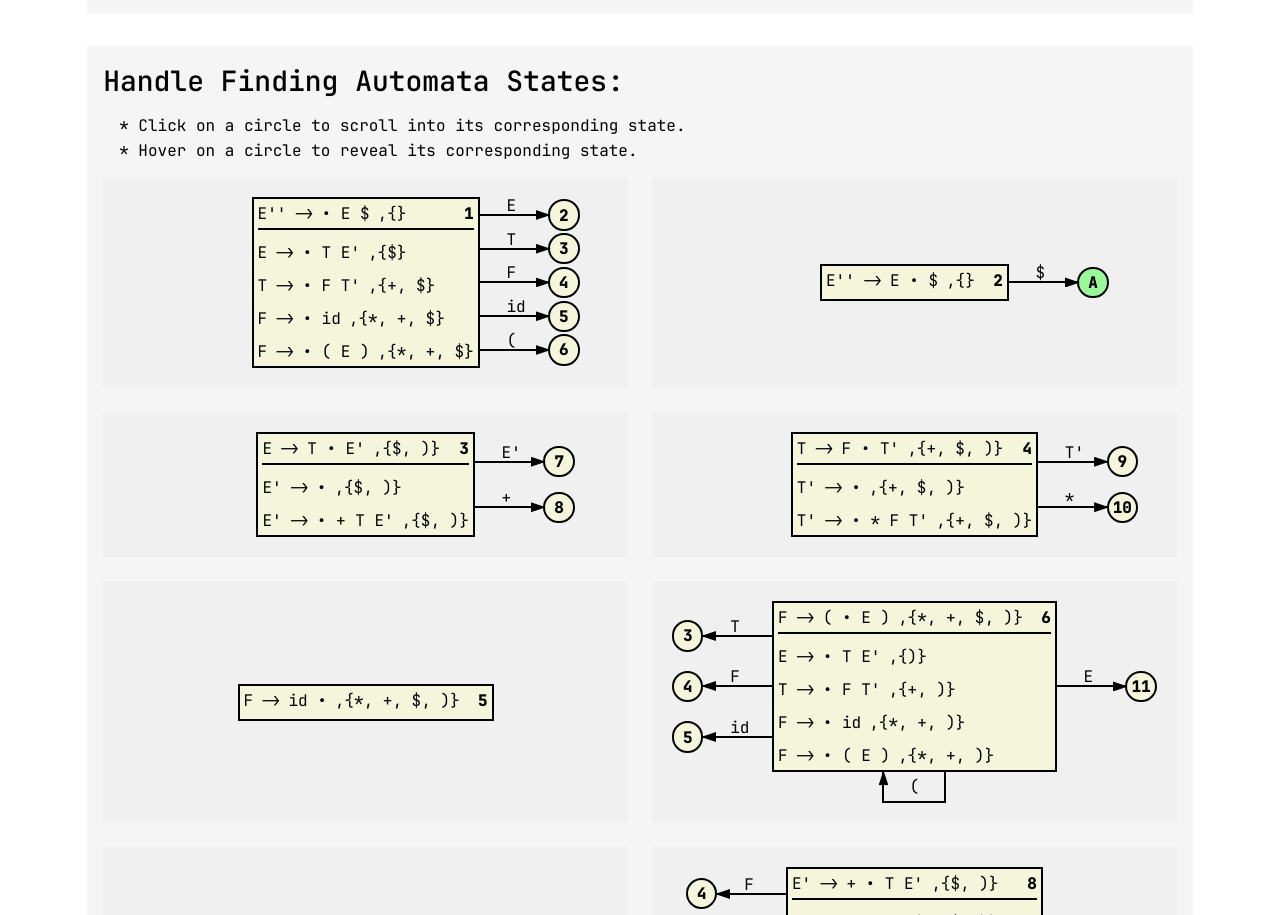
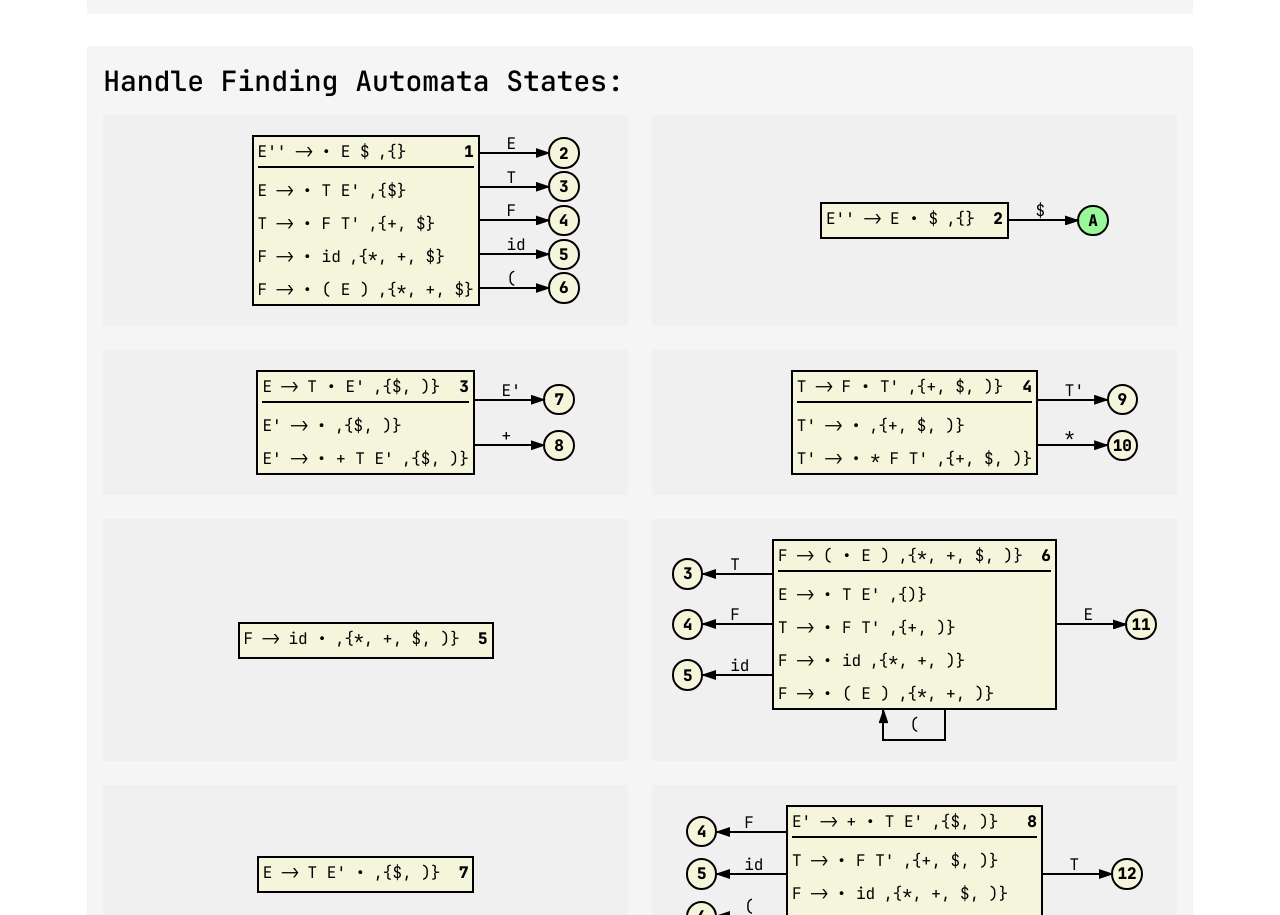
Before and after one commit to itsEmadK/LRParserGenerator, a React (Vite) app: page / in a window 1280 px wide. Shown: the part 2447-3362 px from the top of the page. Built offline with nearby package versions, Linux system fonts and the light colour scheme.

Commit message:
Comment out the tips section until implementation

```diff
--- a/src/components/AutomataSection.tsx
+++ b/src/components/AutomataSection.tsx
@@ -8,12 +8,12 @@ export default function AutomataSection() {
   return (
     <section className={styles['automata']}>
       <h2>Handle Finding Automata States:</h2>
-      <ul className={styles['tips']}>
+      {/* <ul className={styles['tips']}>
         <li>
           * Click on a circle to scroll into its corresponding state.
         </li>
         <li>* Hover on a circle to reveal its corresponding state.</li>
-      </ul>
+      </ul> */}
       <ul className={styles['states']}>
         {[...dfa.states].map((state, index) => {
           return (
```
